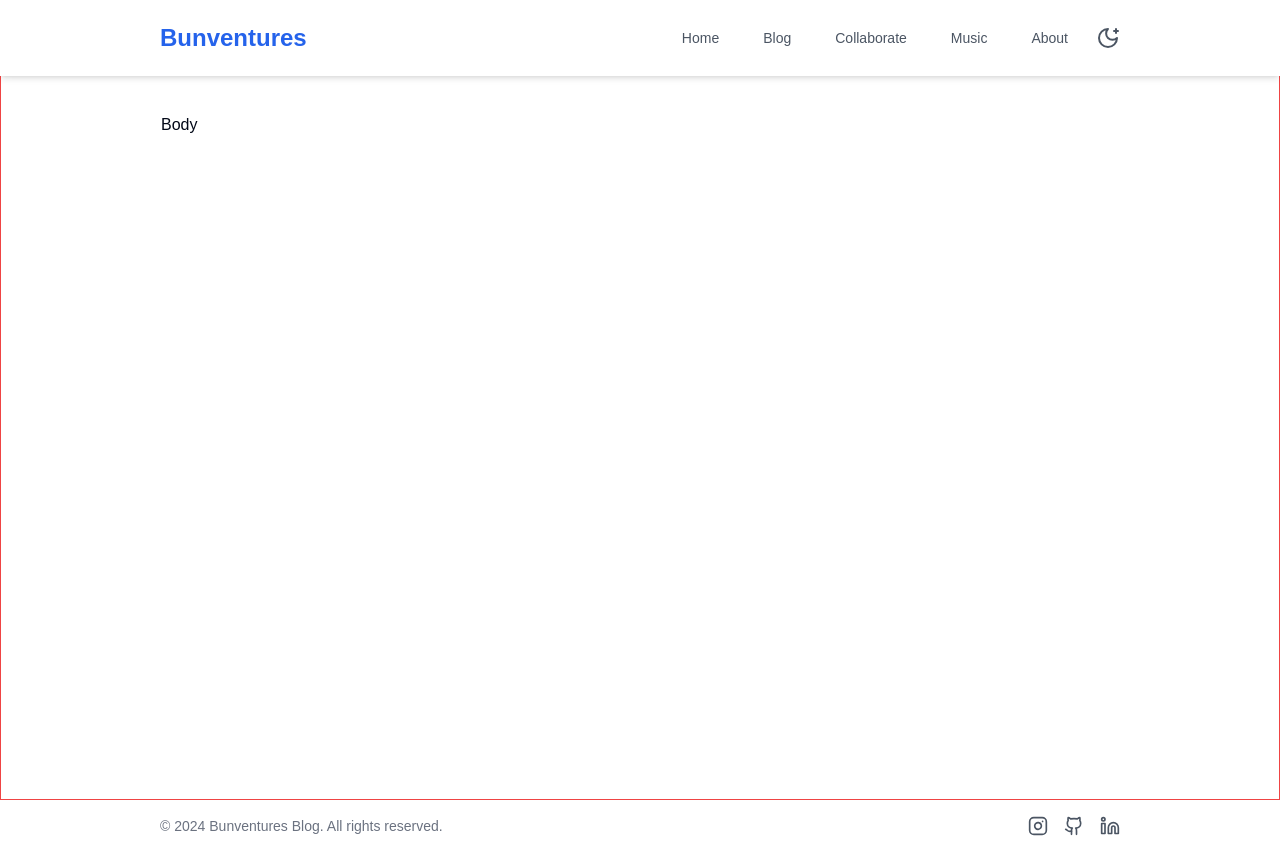
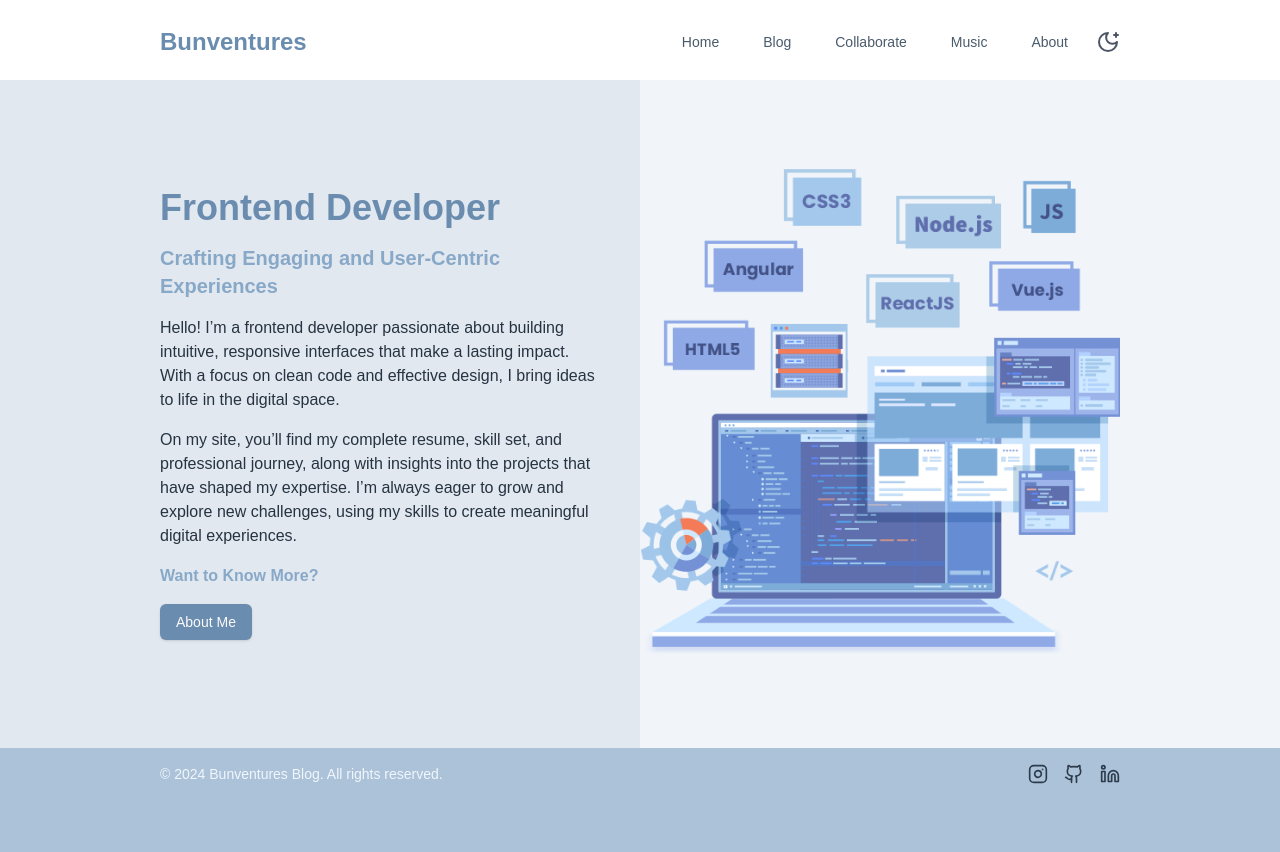
Before and after one commit to Fattybun/personal-blog, a Next.js app: page / in a window 1280 px wide. After the commit the page ends 800 px from the top, so only its background shows below. Built offline with nearby package versions, Linux system fonts and the light colour scheme.

Commit message:
Create Landing

```diff
--- a/src/app/globals.css
+++ b/src/app/globals.css
@@ -8,58 +8,58 @@ body {
 
 @layer base {
   :root {
-    --background: 0 0% 100%;
-    --foreground: 222.2 84% 4.9%;
-    --card: 0 0% 100%;
-    --card-foreground: 222.2 84% 4.9%;
-    --popover: 0 0% 100%;
-    --popover-foreground: 222.2 84% 4.9%;
-    --primary: 221.2 83.2% 53.3%;
-    --primary-foreground: 210 40% 98%;
-    --secondary: 210 40% 96.1%;
-    --secondary-foreground: 222.2 47.4% 11.2%;
-    --muted: 210 40% 96.1%;
-    --muted-foreground: 215.4 16.3% 46.9%;
-    --accent: 210 40% 96.1%;
-    --accent-foreground: 222.2 47.4% 11.2%;
-    --destructive: 0 84.2% 60.2%;
-    --destructive-foreground: 210 40% 98%;
-    --border: 214.3 31.8% 91.4%;
-    --input: 214.3 31.8% 91.4%;
-    --ring: 221.2 83.2% 53.3%;
+    --background: 210 37% 76%; /* #8EA9E6 - Soft periwinkle blue */
+    --foreground: 210 25% 20%; /* Slate gray for text */
+    --card: 210 37% 76%; /* Matches background */
+    --card-foreground: 210 25% 20%;
+    --popover: 210 37% 76%;
+    --popover-foreground: 210 25% 20%;
+    --primary: 210 30% 55%; /* Soft periwinkle blue */
+    --primary-foreground: 0 0% 98%; /* White for text */
+    --secondary: 210 37% 66%; /* Lighter periwinkle blue */
+    --secondary-foreground: 210 25% 20%; /* Slate gray for contrast */
+    --muted: 210 37% 66%; /* Light periwinkle blue */
+    --muted-foreground: 210 25% 40%; /* Medium slate gray */
+    --accent: 210 37% 66%; /* Soft periwinkle blue accent */
+    --accent-foreground: 210 25% 20%; /* Dark slate gray for text */
+    --destructive: 0 60% 55%; /* Soft red */
+    --destructive-foreground: 0 0% 98%;
+    --border: 210 37% 80%; /* Lighter border */
+    --input: 210 37% 80%; /* Lighter input field */
+    --ring: 210 37% 50%; /* Slate ring */
     --radius: 0.5rem;
-    --chart-1: 12 76% 61%;
-    --chart-2: 173 58% 39%;
-    --chart-3: 197 37% 24%;
-    --chart-4: 43 74% 66%;
-    --chart-5: 27 87% 67%;
+    --chart-1: 220 50% 60%; /* Light blue */
+    --chart-2: 190 60% 50%; /* Light teal */
+    --chart-3: 210 35% 50%; /* Slate */
+    --chart-4: 240 45% 65%; /* Soft blue */
+    --chart-5: 230 55% 60%; /* Pastel aqua */
   }
 
   .dark {
-    --background: 222.2 84% 4.9%;
-    --foreground: 210 40% 98%;
-    --card: 222.2 84% 4.9%;
-    --card-foreground: 210 40% 98%;
-    --popover: 222.2 84% 4.9%;
-    --popover-foreground: 210 40% 98%;
-    --primary: 217.2 91.2% 59.8%;
-    --primary-foreground: 222.2 47.4% 11.2%;
-    --secondary: 217.2 32.6% 17.5%;
-    --secondary-foreground: 210 40% 98%;
-    --muted: 217.2 32.6% 17.5%;
-    --muted-foreground: 215 20.2% 65.1%;
-    --accent: 217.2 32.6% 17.5%;
-    --accent-foreground: 210 40% 98%;
-    --destructive: 0 62.8% 30.6%;
-    --destructive-foreground: 210 40% 98%;
-    --border: 217.2 32.6% 17.5%;
-    --input: 217.2 32.6% 17.5%;
-    --ring: 224.3 76.3% 48%;
-    --chart-1: 220 70% 50%;
-    --chart-2: 160 60% 45%;
-    --chart-3: 30 80% 55%;
-    --chart-4: 280 65% 60%;
-    --chart-5: 340 75% 55%;
+    --background: 210 37% 40%; /* Darker periwinkle blue */
+    --foreground: 0 0% 98%; /* Off-white for text */
+    --card: 210 37% 40%;
+    --card-foreground: 0 0% 98%;
+    --popover: 210 37% 40%;
+    --popover-foreground: 0 0% 98%;
+    --primary: 0 0% 98%; /* White for primary */
+    --primary-foreground: 210 30% 55%;
+    --secondary: 210 37% 50%; /* Medium periwinkle blue */
+    --secondary-foreground: 0 0% 98%;
+    --muted: 210 37% 50%;
+    --muted-foreground: 210 25% 60%; /* Medium slate gray */
+    --accent: 210 37% 50%;
+    --accent-foreground: 0 0% 98%;
+    --destructive: 0 50% 60%; /* Soft red */
+    --destructive-foreground: 0 0% 98%;
+    --border: 210 37% 30%; /* Darker periwinkle blue */
+    --input: 210 37% 30%;
+    --ring: 210 37% 50%;
+    --chart-1: 220 50% 50%; /* Lighter blue */
+    --chart-2: 190 70% 45%; /* Teal */
+    --chart-3: 210 37% 40%; /* Slate */
+    --chart-4: 240 50% 60%; /* Soft blue */
+    --chart-5: 230 60% 55%; /* Pastel aqua */
   }
 }
 
--- a/src/app/layout.tsx
+++ b/src/app/layout.tsx
@@ -17,7 +17,7 @@ const geistMono = localFont({
 
 export const metadata: Metadata = {
   title: "Bunventures",
-  description: "Sharing my life journey",
+  description: "Sharing My Life Journey",
 };
 
 export default function RootLayout({
--- a/src/app/page.tsx
+++ b/src/app/page.tsx
@@ -1,5 +1,65 @@
+import { Button } from "@/components/ui/button";
+import { cn } from "@/lib/utils";
+import Image from "next/image";
+import Link from "next/link";
+
 export default function Home() {
   return (
-    <div className="border border-red-500 min-h-screen pt-28 px-40">Body</div>
+    <div
+      className={cn(
+        "flex",
+        "gap-10",
+        "relative",
+        "mt-20 px-40",
+        "items-center",
+        "bg-slate-100",
+        "h-[calc(100vh_-_132px)] min-h-[590px]"
+      )}
+    >
+      <div className="bg-slate-200/95 w-1/2 absolute left-0 top-0 h-full"></div>
+
+      <div
+        className={cn(
+          "z-10",
+          "gap-4",
+          "h-full w-1/2",
+          "flex flex-col",
+          "justify-center"
+        )}
+      >
+        <h1 className="text-4xl font-bold text-primary">Frontend Developer</h1>
+        <h3 className="text-xl font-bold text-secondary">
+          Crafting Engaging and User-Centric Experiences
+        </h3>
+
+        <span>
+          Hello! I’m a frontend developer passionate about building intuitive,
+          responsive interfaces that make a lasting impact. With a focus on
+          clean code and effective design, I bring ideas to life in the digital
+          space.
+        </span>
+
+        <span>
+          On my site, you’ll find my complete resume, skill set, and
+          professional journey, along with insights into the projects that have
+          shaped my expertise. I’m always eager to grow and explore new
+          challenges, using my skills to create meaningful digital experiences.
+        </span>
+
+        <span className="font-bold text-secondary">Want to Know More?</span>
+
+        <Button className="w-fit">
+          <Link href="/about">About Me</Link>
+        </Button>
+      </div>
+
+      <Image
+        src="/landing.png"
+        width="1920"
+        height="1080"
+        alt=""
+        className={cn("object-contain", "w-1/2 h-3/4")}
+      />
+    </div>
   );
 }
--- a/src/components/layout/footer.tsx
+++ b/src/components/layout/footer.tsx
@@ -8,22 +8,26 @@ const Footer: React.FC = () => {
   const social_media = [
     {
       url: media.instagram,
-      icon: <Instagram className="w-5 h-5 text-gray-600 hover:text-primary" />,
+      icon: (
+        <Instagram className="w-5 h-5 text-[#2D3C4D] hover:text-[#F1F6FC]" />
+      ),
     },
     {
       url: media.github,
-      icon: <Github className="w-5 h-5 text-gray-600 hover:text-primary" />,
+      icon: <Github className="w-5 h-5 text-[#2D3C4D] hover:text-[#F1F6FC]" />,
     },
     {
       url: media.linkedin,
-      icon: <Linkedin className="w-5 h-5 text-gray-600 hover:text-primary" />,
+      icon: (
+        <Linkedin className="w-5 h-5 text-[#2D3C4D] hover:text-[#F1F6FC]" />
+      ),
     },
   ];
 
   return (
-    <footer className="w-full  text-gray-600 py-4 px-40">
+    <footer className="w-full text-[#2D3C4D] py-4 px-40">
       <div className="flex items-center justify-between">
-        <div className="text-sm text-gray-500 mt-4 md:mt-0">
+        <div className="text-sm text-[#F1F6FC] mt-4 md:mt-0">
           © {new Date().getFullYear()} Bunventures Blog. All rights reserved.
         </div>
 
--- a/src/components/layout/header.tsx
+++ b/src/components/layout/header.tsx
@@ -34,7 +34,7 @@ const Header: React.FC = () => {
   ];
 
   return (
-    <header className="w-full py-5 px-40 bg-white shadow-md fixed top-0">
+    <header className="w-full py-5 pt-6 px-40 bg-white fixed top-0 z-50">
       <div className="container mx-auto flex items-center justify-between">
         <div className="text-2xl font-bold text-primary">Bunventures</div>
 
@@ -43,7 +43,7 @@ const Header: React.FC = () => {
             {routes.map((route, index) => (
               <Button
                 variant="link"
-                className="text-gray-600 hover:text-primary"
+                className="text-[#4A5B6B] hover:text-primary"
                 key={index}
                 asChild
               >
```
Also changed, not shown: public/landing.png (added), 1 other file (tests, documents, lock files or other folders).
